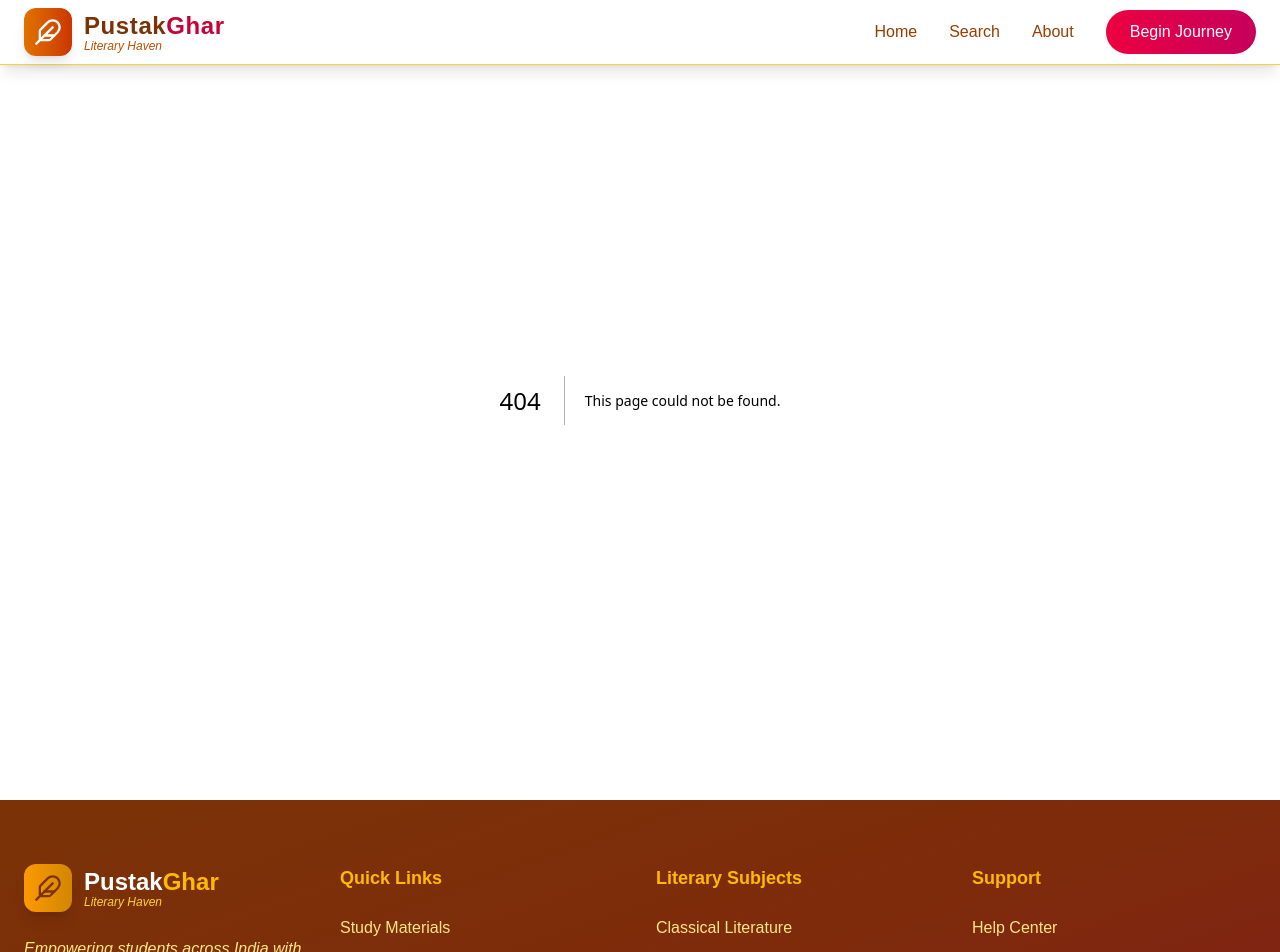
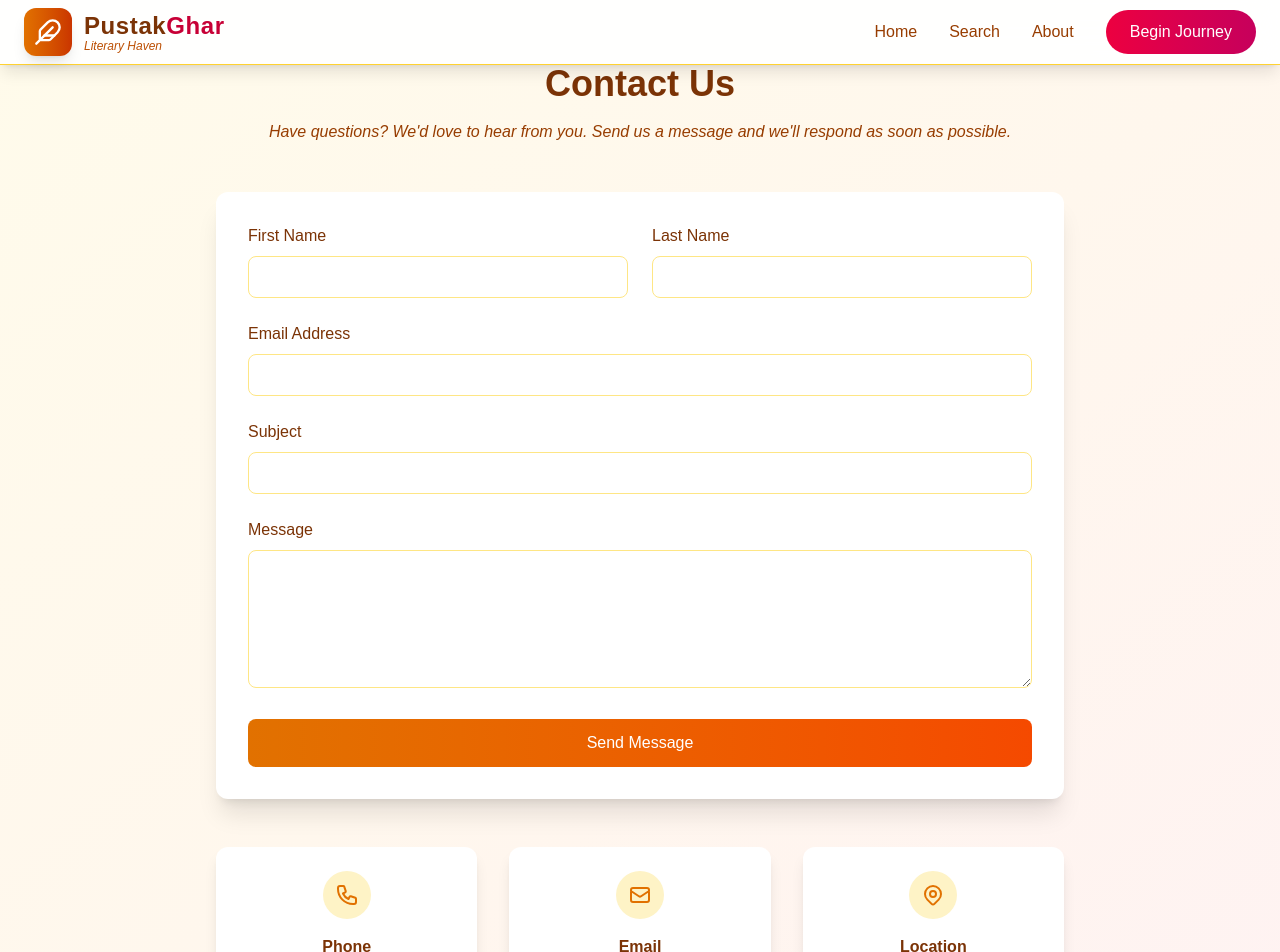
Before and after one commit to kushagra0333/pustak-ghar, a Next.js app: page /contact in a window 1280 px wide. Before the commit this address had no page. Shown: the top 952 px of the page. Built offline with nearby package versions, Linux system fonts and the light colour scheme.

Commit message:
contact us page cretaed but little modication needed

```diff
--- /dev/null
+++ b/app/contact/page.js
@@ -0,0 +1,114 @@
+'use client'
+import React from 'react'
+
+const ContactPage = () => {
+  const handleSubmit = (e) => {
+    e.preventDefault()
+    // Add form submission logic here
+  }
+
+  return (
+    <div className="min-h-screen bg-gradient-to-br from-amber-50 via-orange-50 to-red-50 py-16 animate-fade-in">
+      <div className="max-w-4xl mx-auto px-6">
+        <div className="text-center mb-12 animate-slide-up">
+          <h1 className="text-4xl font-bold text-amber-900 mb-4">Contact Us</h1>
+          <p className="text-amber-800 italic">
+            Have questions? We'd love to hear from you. Send us a message and we'll respond as soon as possible.
+          </p>
+        </div>
+
+        <div className="bg-white rounded-xl shadow-xl p-8 animate-slide-up delay-100">
+          <form onSubmit={handleSubmit} className="space-y-6">
+            <div className="grid md:grid-cols-2 gap-6">
+              <div>
+                <label className="block text-amber-900 font-medium mb-2">First Name</label>
+                <input
+                  type="text"
+                  className="w-full px-4 py-2 border border-amber-200 rounded-lg focus:outline-none focus:ring-2 focus:ring-amber-500"
+                  required
+                />
+              </div>
+              <div>
+                <label className="block text-amber-900 font-medium mb-2">Last Name</label>
+                <input
+                  type="text"
+                  className="w-full px-4 py-2 border border-amber-200 rounded-lg focus:outline-none focus:ring-2 focus:ring-amber-500"
+                  required
+                />
+              </div>
+            </div>
+
+            <div>
+              <label className="block text-amber-900 font-medium mb-2">Email Address</label>
+              <input
+                type="email"
+                className="w-full px-4 py-2 border border-amber-200 rounded-lg focus:outline-none focus:ring-2 focus:ring-amber-500"
+                required
+              />
+            </div>
+
+            <div>
+              <label className="block text-amber-900 font-medium mb-2">Subject</label>
+              <input
+                type="text"
+                className="w-full px-4 py-2 border border-amber-200 rounded-lg focus:outline-none focus:ring-2 focus:ring-amber-500"
+                required
+              />
+            </div>
+
+            <div>
+              <label className="block text-amber-900 font-medium mb-2">Message</label>
+              <textarea
+                rows="5"
+                className="w-full px-4 py-2 border border-amber-200 rounded-lg focus:outline-none focus:ring-2 focus:ring-amber-500"
+                required
+              ></textarea>
+            </div>
+
+            <button
+              type="submit"
+              className="w-full bg-gradient-to-r from-amber-600 to-orange-600 text-white py-3 px-6 rounded-lg font-medium hover:from-amber-700 hover:to-orange-700 transition-colors"
+            >
+              Send Message
+            </button>
+          </form>
+        </div>
+
+        <div className="mt-12 grid md:grid-cols-3 gap-8 animate-slide-up delay-200">
+          <div className="bg-white p-6 rounded-xl shadow-lg text-center">
+            <div className="w-12 h-12 bg-amber-100 rounded-full flex items-center justify-center mx-auto mb-4">
+              <svg xmlns="http://www.w3.org/2000/svg" className="h-6 w-6 text-amber-600" fill="none" viewBox="0 0 24 24" stroke="currentColor">
+                <path strokeLinecap="round" strokeLinejoin="round" strokeWidth={2} d="M3 5a2 2 0 012-2h3.28a1 1 0 01.948.684l1.498 4.493a1 1 0 01-.502 1.21l-2.257 1.13a11.042 11.042 0 005.516 5.516l1.13-2.257a1 1 0 011.21-.502l4.493 1.498a1 1 0 01.684.949V19a2 2 0 01-2 2h-1C9.716 21 3 14.284 3 6V5z" />
+              </svg>
+            </div>
+            <h3 className="text-amber-900 font-bold mb-2">Phone</h3>
+            <p className="text-amber-700">+91 (123) 456-7890</p>
+          </div>
+
+          <div className="bg-white p-6 rounded-xl shadow-lg text-center">
+            <div className="w-12 h-12 bg-amber-100 rounded-full flex items-center justify-center mx-auto mb-4">
+              <svg xmlns="http://www.w3.org/2000/svg" className="h-6 w-6 text-amber-600" fill="none" viewBox="0 0 24 24" stroke="currentColor">
+                <path strokeLinecap="round" strokeLinejoin="round" strokeWidth={2} d="M3 8l7.89 5.26a2 2 0 002.22 0L21 8M5 19h14a2 2 0 002-2V7a2 2 0 00-2-2H5a2 2 0 00-2 2v10a2 2 0 002 2z" />
+              </svg>
+            </div>
+            <h3 className="text-amber-900 font-bold mb-2">Email</h3>
+            <p className="text-amber-700">contact@pustakghar.com</p>
+          </div>
+
+          <div className="bg-white p-6 rounded-xl shadow-lg text-center">
+            <div className="w-12 h-12 bg-amber-100 rounded-full flex items-center justify-center mx-auto mb-4">
+              <svg xmlns="http://www.w3.org/2000/svg" className="h-6 w-6 text-amber-600" fill="none" viewBox="0 0 24 24" stroke="currentColor">
+                <path strokeLinecap="round" strokeLinejoin="round" strokeWidth={2} d="M17.657 16.657L13.414 20.9a1.998 1.998 0 01-2.827 0l-4.244-4.243a8 8 0 1111.314 0z" />
+                <path strokeLinecap="round" strokeLinejoin="round" strokeWidth={2} d="M15 11a3 3 0 11-6 0 3 3 0 016 0z" />
+              </svg>
+            </div>
+            <h3 className="text-amber-900 font-bold mb-2">Location</h3>
+            <p className="text-amber-700">New Delhi, India</p>
+          </div>
+        </div>
+      </div>
+    </div>
+  )
+}
+
+export default ContactPage
--- a/components/Footer.js
+++ b/components/Footer.js
@@ -100,7 +100,7 @@ const Footer = () => {
                                 Help Center
                             </Link>
                             <Link
-                                href="#"
+                                href="/contact"
                                 className="block text-amber-200 hover:text-white transition-colors"
                             >
                                 Contact Us
```
